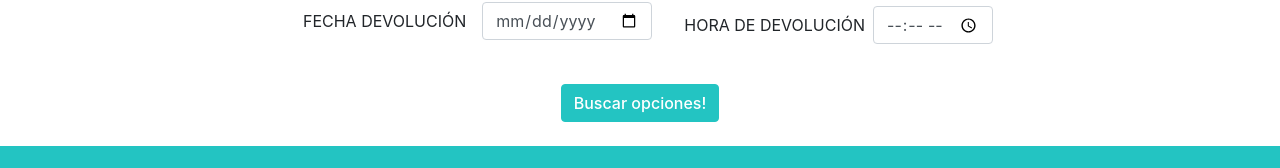
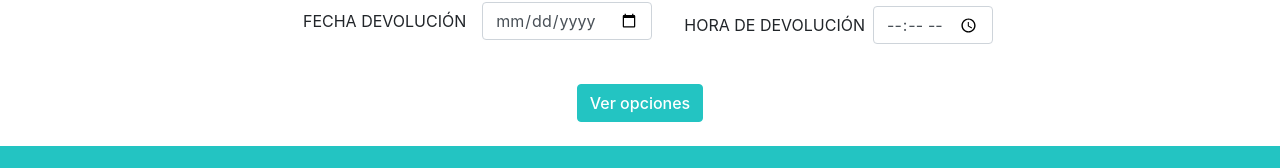
Before and after one commit to gabypizzutti/PIZZUVIAJES-JS-PIZZUTTI, a plain HTML site: page pages/auto.html in a window 1280 px wide. Shown: the part 374-542 px from the top of the page. Drawn offline with nearby package versions, Linux system fonts and the light colour scheme; a web font is replaced by a local one.

Commit message:
se cambia poalabra del boton de page auto

```diff
--- a/pages/auto.html
+++ b/pages/auto.html
@@ -112,7 +112,7 @@
         </div>
         <div class="col-lg-12 col-xs-12">
             <div class="row pt-lg-3 justify-content-lg-center pb-4">
-              <button id="btnAuto" type="button" class="btn btn-primary">Buscar opciones!</button>
+              <button id="btnAuto" type="button" class="btn btn-primary">Ver opciones</button>
             </div>
         </div>
         <div id="opcionesAuto" style="display:none">
```
